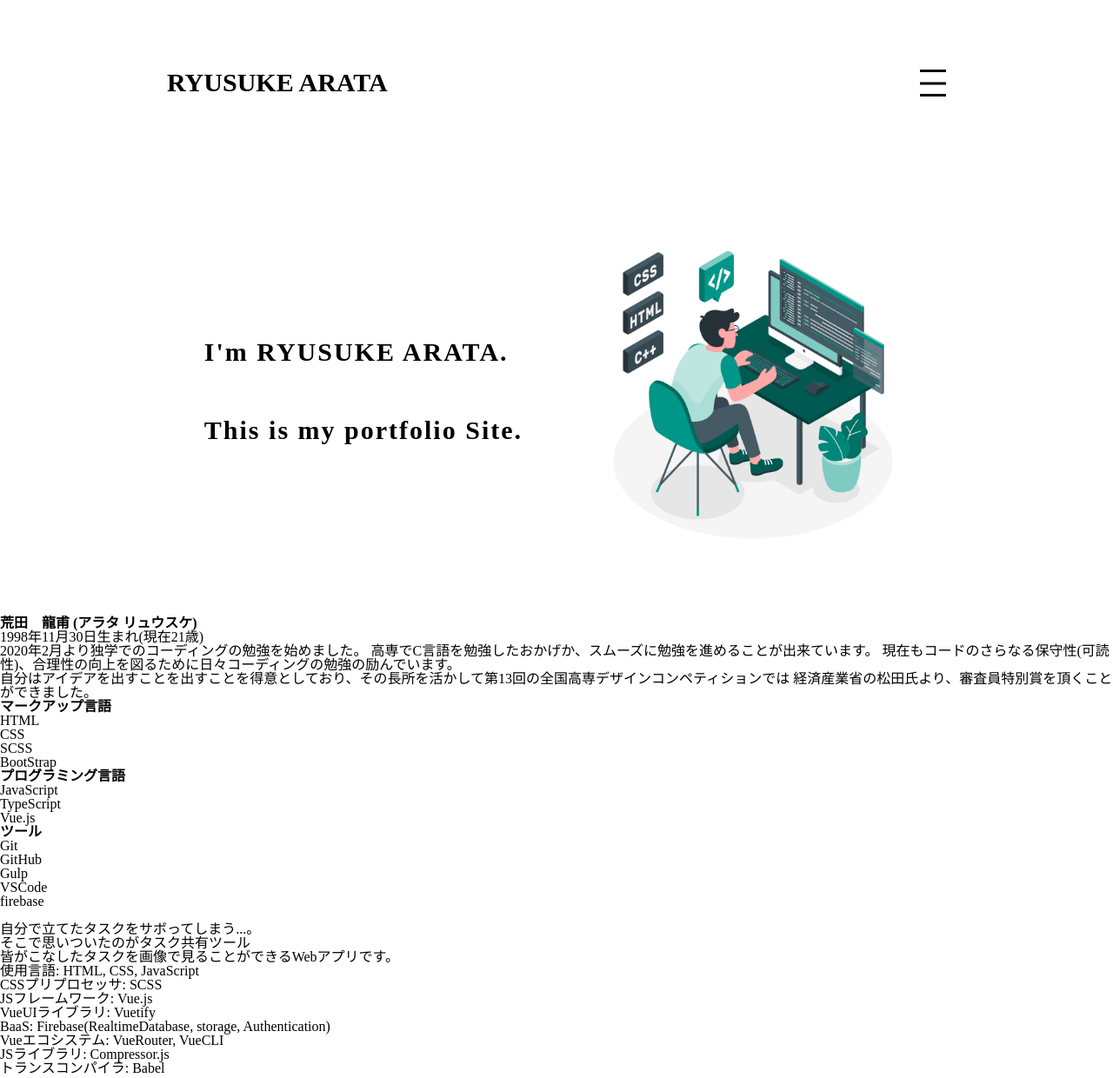
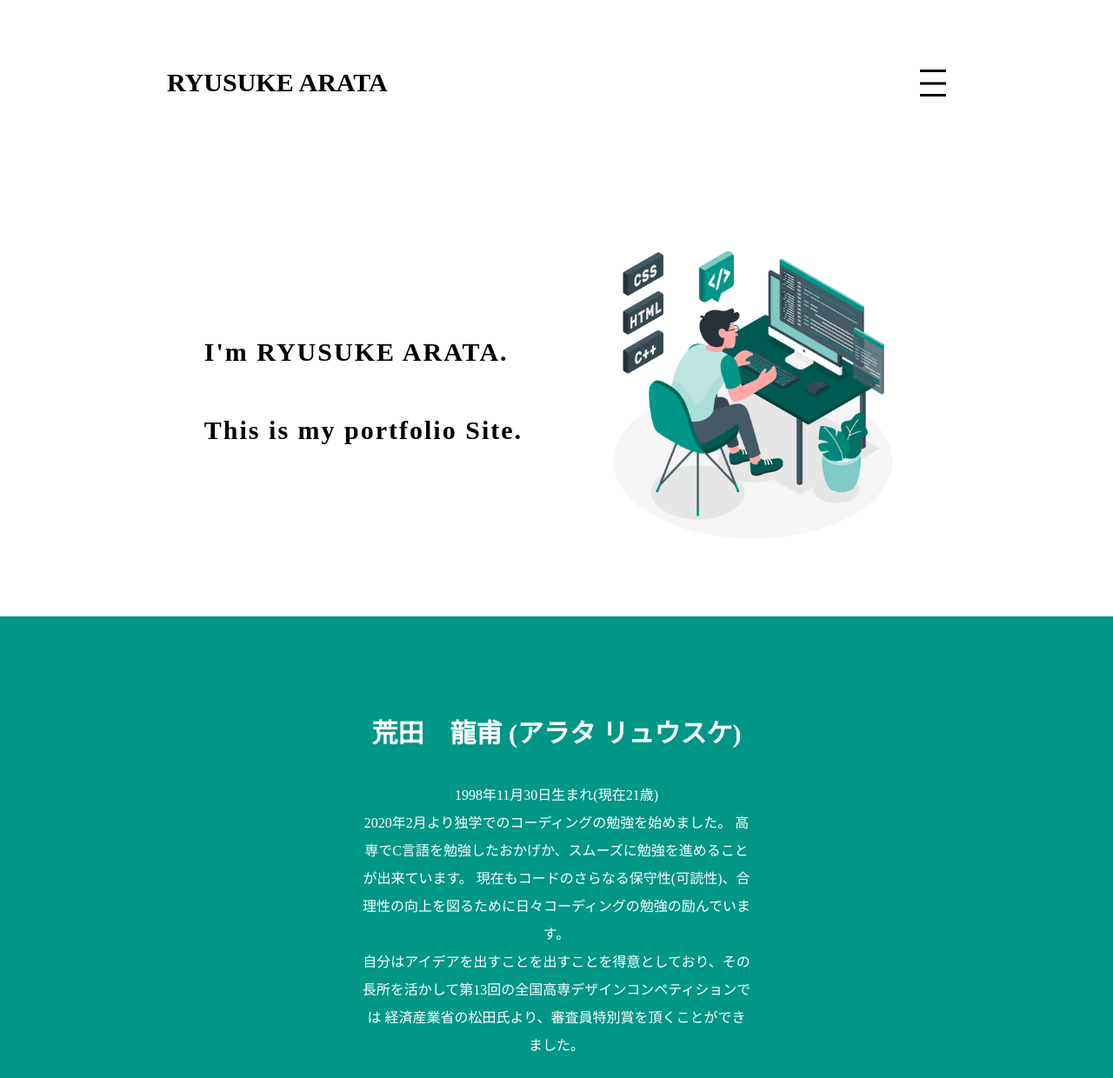
Before and after one commit to ryusuke1998/websiteforportfolio, a website: page dest/index.html in a window 1280 px wide. Shown: the top 1240 px of the page at 87% size. Drawn offline with Linux system fonts and the light colour scheme.

Commit message:
added style of introduction section in common.scss

```diff
--- a/src/scss/common.scss
+++ b/src/scss/common.scss
@@ -1,4 +1,5 @@
 $tealcolor: #009688;
+$whitecolor: #fff;
 $h1FontSize: 30px;
 $sectionPadding: 80px 0 80px;
 $marginForCenter: 0 auto;
@@ -58,5 +59,28 @@ body {
                 width: 40%;
             }
         }
+
+        .introduction {
+            background: $tealcolor;
+            height: 700px;
+            .intro_inner {
+                width: 70%;
+                margin: $marginForCenter;
+                padding: $sectionPadding;
+                text-align: center;
+                color: $whitecolor;
+                .intro_title {
+                    font-size: $h1FontSize;
+                    margin: $marginOfSection;
+                }
+                .intro_desc {
+                    line-height: 2;
+                    .intro_profile {
+                        width: 50%;
+                        margin: $marginForCenter;
+                    }
+                }
+            }
+        }
     }
 }
```
Also changed, not shown: dest/css/common.css.
